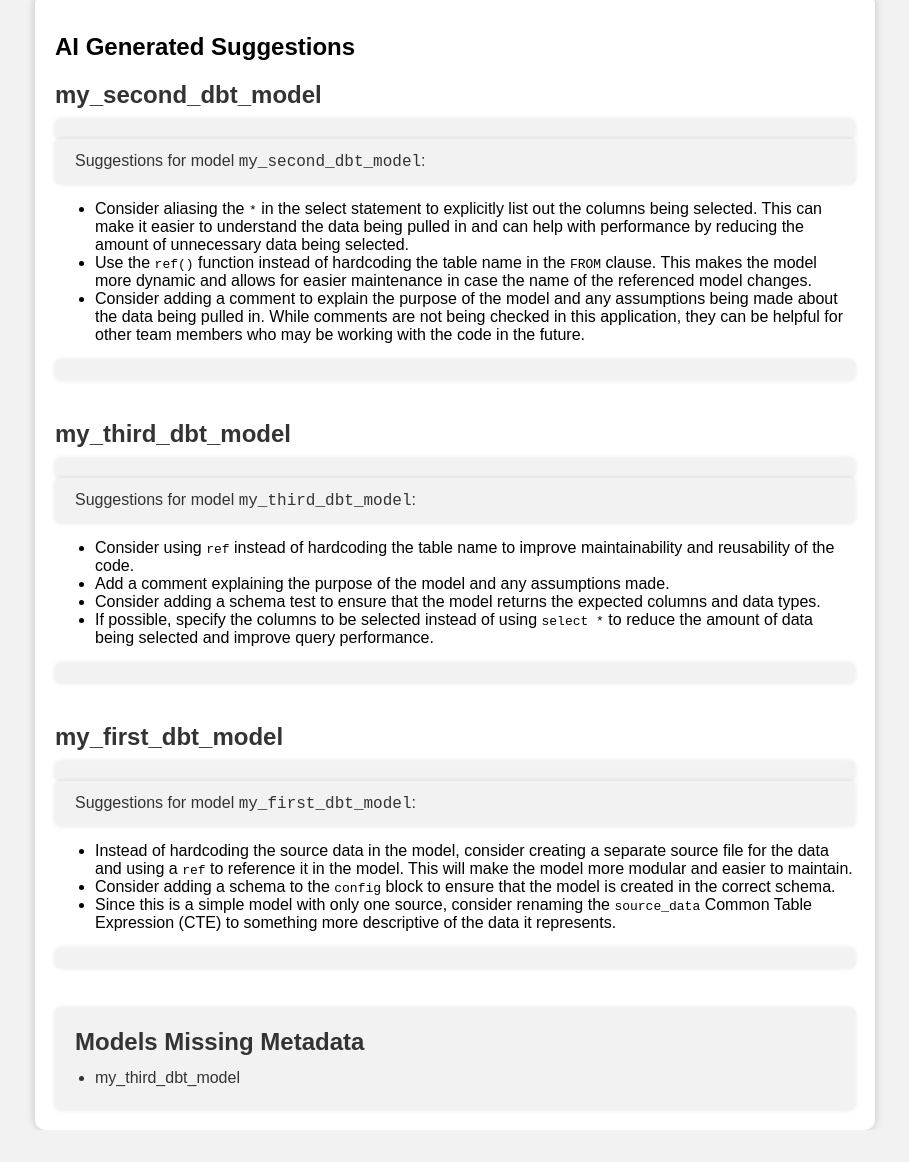
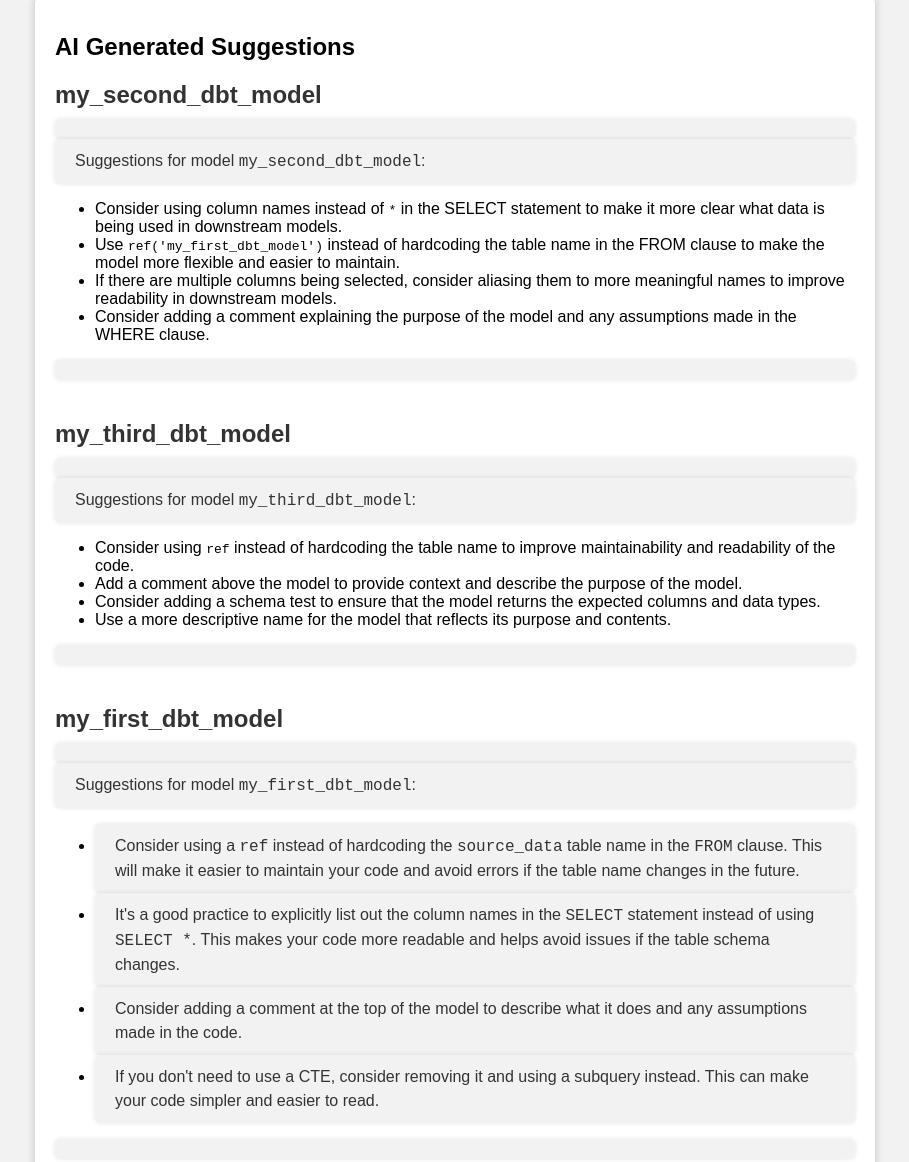
Before and after one commit to armalite/dbt-ai, a website: page sample_dbt_project/dbt_ai_sample/dbt_model_suggestions.html in a window 1280 px wide. Shown: the part 89-1251 px from the top of the page, without its empty margins (185-1094 px from the left). Before the commit the page ends 1219 px from the top, so only its background shows below. Drawn offline with Linux system fonts and the light colour scheme.

```diff
--- a/sample_dbt_project/dbt_ai_sample/dbt_model_suggestions.html
+++ b/sample_dbt_project/dbt_ai_sample/dbt_model_suggestions.html
@@ -103,9 +103,10 @@
                 <p><p>Suggestions for model <code>my_second_dbt_model</code>:</p>
 
 <ul>
-<li>Consider aliasing the <code>*</code> in the select statement to explicitly list out the columns being selected. This can make it easier to understand the data being pulled in and can help with performance by reducing the amount of unnecessary data being selected.</li>
-<li>Use the <code>ref()</code> function instead of hardcoding the table name in the <code>FROM</code> clause. This makes the model more dynamic and allows for easier maintenance in case the name of the referenced model changes.</li>
-<li>Consider adding a comment to explain the purpose of the model and any assumptions being made about the data being pulled in. While comments are not being checked in this application, they can be helpful for other team members who may be working with the code in the future.</li>
+<li>Consider using column names instead of <code>*</code> in the SELECT statement to make it more clear what data is being used in downstream models.</li>
+<li>Use <code>ref('my_first_dbt_model')</code> instead of hardcoding the table name in the FROM clause to make the model more flexible and easier to maintain.</li>
+<li>If there are multiple columns being selected, consider aliasing them to more meaningful names to improve readability in downstream models.</li>
+<li>Consider adding a comment explaining the purpose of the model and any assumptions made in the WHERE clause.</li>
 </ul>
 </p>
             </div>
@@ -115,10 +116,10 @@
                 <p><p>Suggestions for model <code>my_third_dbt_model</code>:</p>
 
 <ul>
-<li>Consider using <code>ref</code> instead of hardcoding the table name to improve maintainability and reusability of the code.</li>
-<li>Add a comment explaining the purpose of the model and any assumptions made.</li>
+<li>Consider using <code>ref</code> instead of hardcoding the table name to improve maintainability and readability of the code.</li>
+<li>Add a comment above the model to provide context and describe the purpose of the model.</li>
 <li>Consider adding a schema test to ensure that the model returns the expected columns and data types.</li>
-<li>If possible, specify the columns to be selected instead of using <code>select *</code> to reduce the amount of data being selected and improve query performance.</li>
+<li>Use a more descriptive name for the model that reflects its purpose and contents.</li>
 </ul>
 </p>
             </div>
@@ -128,9 +129,10 @@
                 <p><p>Suggestions for model <code>my_first_dbt_model</code>:</p>
 
 <ul>
-<li>Instead of hardcoding the source data in the model, consider creating a separate source file for the data and using a <code>ref</code> to reference it in the model. This will make the model more modular and easier to maintain.</li>
-<li>Consider adding a schema to the <code>config</code> block to ensure that the model is created in the correct schema.</li>
-<li>Since this is a simple model with only one source, consider renaming the <code>source_data</code> Common Table Expression (CTE) to something more descriptive of the data it represents.</li>
+<li><p>Consider using a <code>ref</code> instead of hardcoding the <code>source_data</code> table name in the <code>FROM</code> clause. This will make it easier to maintain your code and avoid errors if the table name changes in the future.</p></li>
+<li><p>It's a good practice to explicitly list out the column names in the <code>SELECT</code> statement instead of using <code>SELECT *</code>. This makes your code more readable and helps avoid issues if the table schema changes.</p></li>
+<li><p>Consider adding a comment at the top of the model to describe what it does and any assumptions made in the code.</p></li>
+<li><p>If you don't need to use a CTE, consider removing it and using a subquery instead. This can make your code simpler and easier to read.</p></li>
 </ul>
 </p>
             </div>
```
Also changed, not shown: 1 other file.
